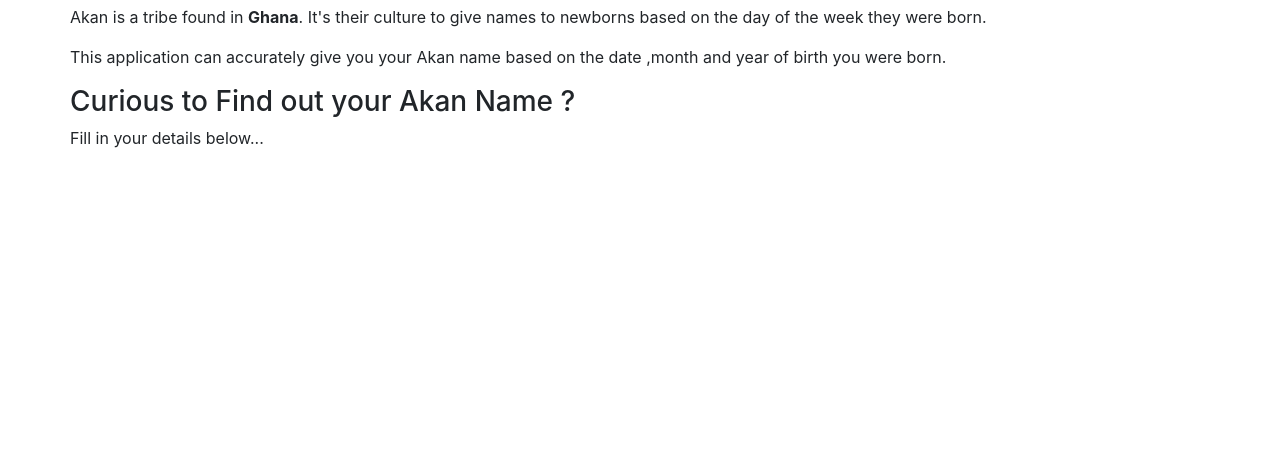
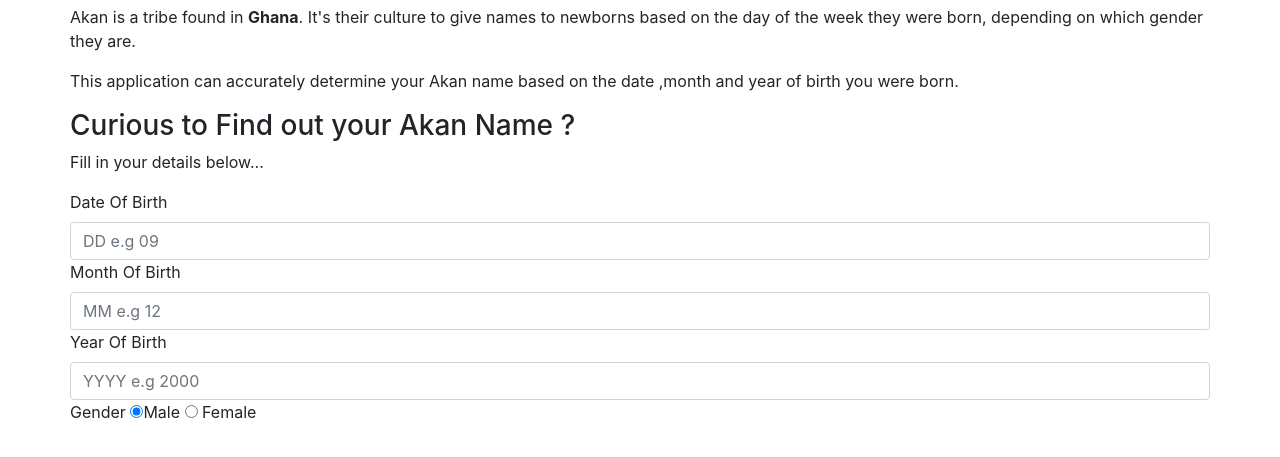
Before and after one commit to omoshthegeek254/project-akan, a plain HTML site: page index.html in a window 1280 px wide. Shown: the part 93-550 px from the top of the page. Drawn offline with Linux system fonts and the light colour scheme.

Commit message:
added form to the page

```diff
--- a/index.html
+++ b/index.html
@@ -15,15 +15,40 @@
                 <div class="header">
                     <h1>Akan Name Finder</h1>
                     <h3>Brief Overview</h3>
-                    <p>Akan is a tribe found in <strong>Ghana</strong>. It's their culture to give names to newborns based on the day of the week they were born.</p>
+                    <p>Akan is a tribe found in <strong>Ghana</strong>. It's their culture to give names to newborns based on  the day of the week they were born, depending on which gender they are.</p>
                     <p>
-                        This application can accurately give you your  Akan name based on the date ,month and year of birth you were born.
+                        This application can accurately determine your  Akan name based on the date ,month and year of birth you were born.
                     </p>
                 </div>
 
-                <div>
+                <div class="app">
                     <h3>Curious to Find out your Akan Name ?</h3>
                     <p>Fill in your details below...</p>
+                    <div class="form">
+                        <label for="day">Date Of Birth</label>
+
+                        <input type="text" placeholder="DD e.g 09" id="day" class="form-control">
+
+                        <label for="month" >Month Of Birth</label>
+
+                        <input type="text" placeholder="MM e.g 12"  id="month"class="form-control">
+
+                        <label for="year">Year Of Birth</label>
+
+                        <input type="text" placeholder="YYYY e.g 2000" id="year" class="form-control">
+                        <label for="gender">Gender</label>
+
+                        <input type="radio" name="gender" id="gender" value="male" checked>Male
+
+                        <input type="radio" name="gender" value="female"> Female
+
+
+                    </div>
+
+                    <div class="result">
+
+                    </div>
+
                 </div>
 
             </div>
```
